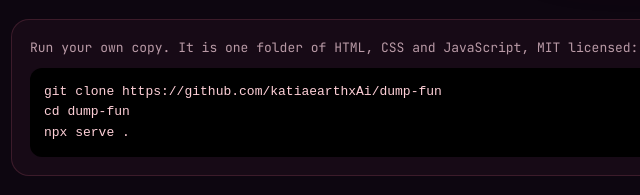
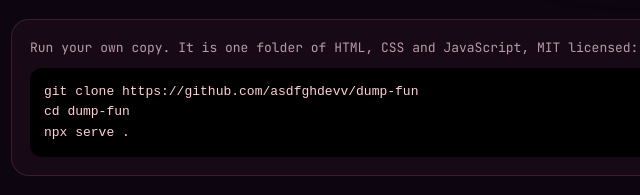
Before and after one commit to asdfghdevv/dump-fun, a plain HTML site: page index.html in a window 1280 px wide. Shown: the part 4725-4920 px from the top of the page, 49-689 px from the left. Drawn offline with Linux system fonts and the light colour scheme; no server answers.

Commit message:
Point links to the renamed GitHub account

```diff
--- a/index.html
+++ b/index.html
@@ -31,7 +31,7 @@
         <a href="#concept">GTA VI concept</a>
         <a href="#install">How to use</a>
         <a href="#faq">FAQ</a>
-        <a href="https://github.com/katiaearthxAi/dump-fun" target="_blank" rel="noreferrer">GitHub</a>
+        <a href="https://github.com/asdfghdevv/dump-fun" target="_blank" rel="noreferrer">GitHub</a>
       </nav>
       <div class="df-clock" aria-live="polite">
         <span class="df-dot"></span>
@@ -50,7 +50,7 @@
           <div class="df-actions">
             <a class="df-btn df-btn-red" href="#terminal">Open the terminal</a>
             <a class="df-btn" href="#concept">Watch the concept</a>
-            <a class="df-btn df-btn-ghost" href="https://github.com/katiaearthxAi/dump-fun" target="_blank" rel="noreferrer">Get it on GitHub</a>
+            <a class="df-btn df-btn-ghost" href="https://github.com/asdfghdevv/dump-fun" target="_blank" rel="noreferrer">Get it on GitHub</a>
           </div>
           <p class="df-note">Runs in your browser on a PC, phone or TV. It is a website, not a game mod: nothing touches your console, your game or your PSN account.</p>
         </div>
@@ -167,7 +167,7 @@
         </div>
         <div class="df-code">
           <p>Run your own copy. It is one folder of HTML, CSS and JavaScript, MIT licensed:</p>
-          <pre><code>git clone https://github.com/katiaearthxAi/dump-fun
+          <pre><code>git clone https://github.com/asdfghdevv/dump-fun
 cd dump-fun
 npx serve .</code></pre>
         </div>
```
Also changed, not shown: 1 other file.
